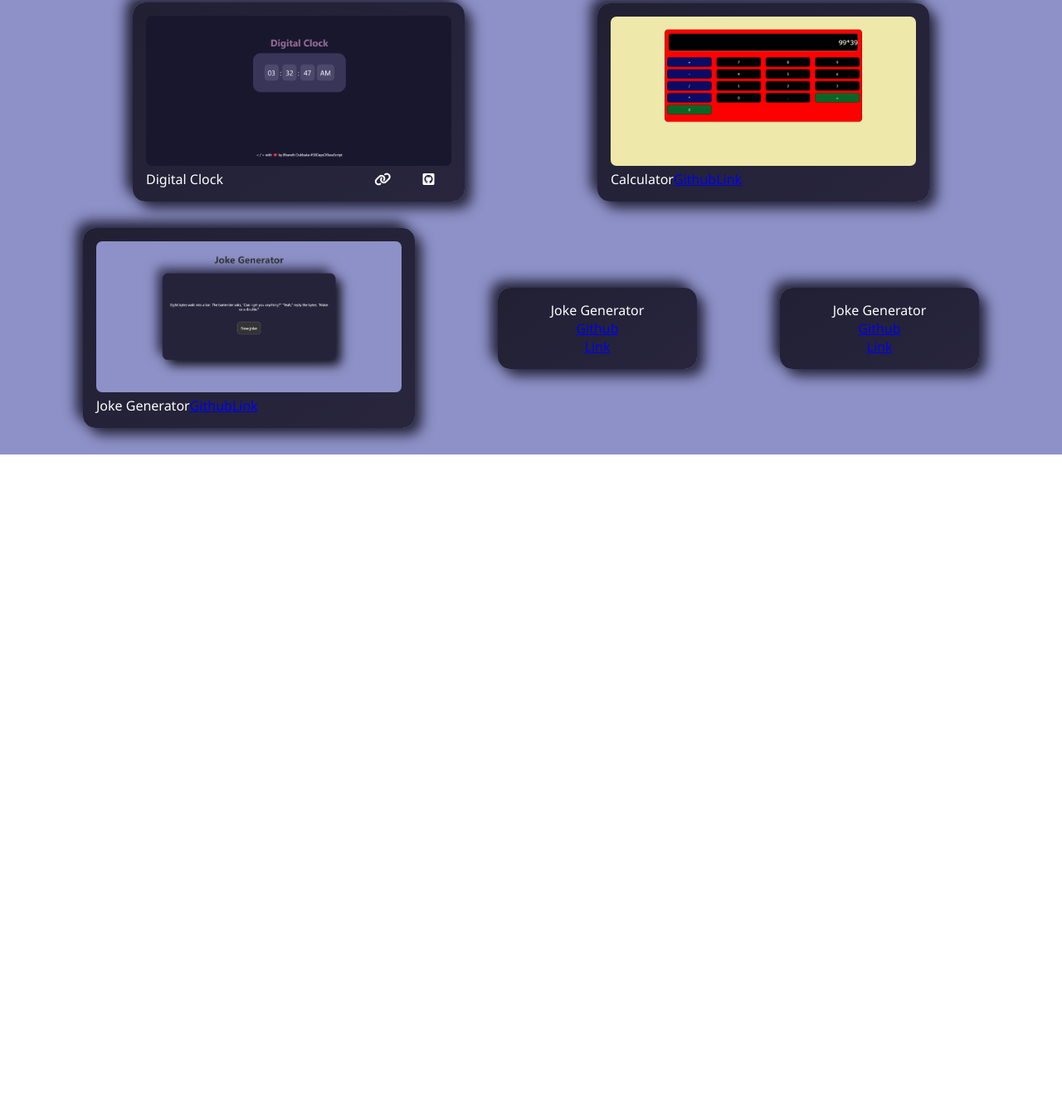
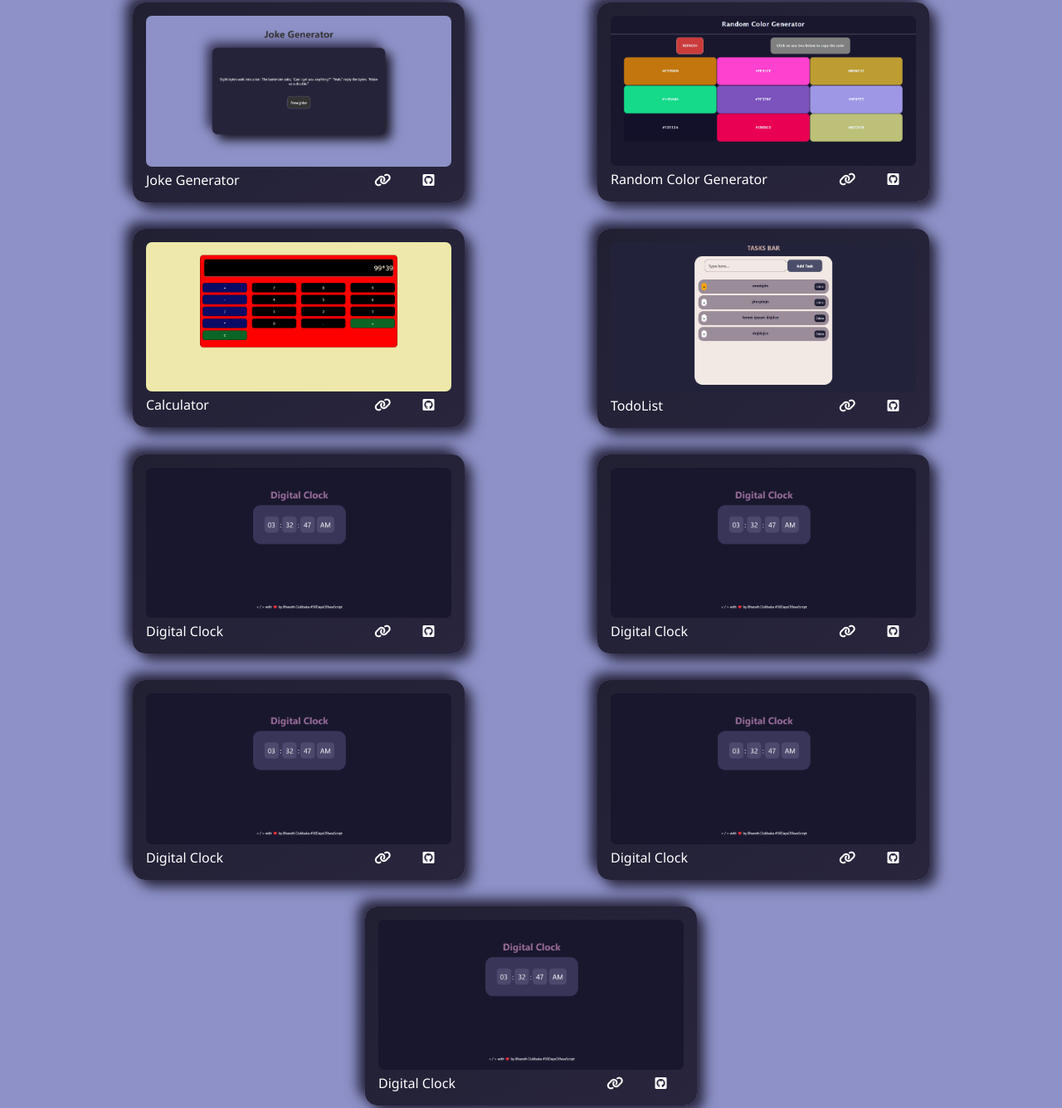
Before and after one commit to Bharath-Dubbaka/30days30projectsJS, a browser extension: page index.html in a window 1280 px wide. Shown: the part 88-1424 px from the top of the page at 83% size. Before the commit the page ends 800 px from the top, so only its background shows below. Drawn offline with Linux system fonts and the light colour scheme.

Commit message:
added appropriate links and design to projectdivs

```diff
--- a/index.html
+++ b/index.html
@@ -16,14 +16,14 @@
         <div class="content" id="projectsContainer">
             <!-- projects -->
             <div class="item">
-                <img src="./assets/digitalClock.png" alt="Digital Clock Image" />
+                <img src="./assets/jokeGen.png" alt="JokeGen Image" />
                 <div class="links">
-                    <div class="projectName">Digital Clock</div>
+                    <div class="projectName">Joke Generator</div>
                     <div class="projectLink">
-                        <a target="_blank" href="DigitalClockJS/index.html"><i class="fa-solid fa-link"></i></a>
+                        <a target="_blank" href="01-JokeGenJS/index.html"><i class="fa-solid fa-link"></i></a>
                     </div>
                     <div class="projectGithub">
-                        <a target="_blank" href="https://github.com/Bharath-Dubbaka/30daysofJS/tree/main/DigitalClockJS"><i class="fa-brands fa-square-github"></i></a>
+                        <a target="_blank" href="https://github.com/Bharath-Dubbaka/30days30projectsJS/tree/main/01-JokeGenJS"><i class="fa-brands fa-square-github"></i></a>
                     </div>
                 </div>
                 <div class="description">
@@ -31,14 +31,14 @@
                 </div>
             </div>
             <div class="item">
-                <img src="./assets/calculator.png" alt="Calculator Image" />
+                <img src="./assets/RandomColorGen.png" alt="Calculator Image" />
                 <div class="links">
-                    <div>Calculator</div>
-                    <div>
-                        <a target="_blank" href="https://github.com/Bharath-Dubbaka/30daysofJS/tree/main/CalculatorJS">Github</a>
+                    <div class="projectName">Random Color Generator</div>
+                    <div class="projectLink">
+                        <a target="_blank" href="02-RandomColorGenJS/index.html"><i class="fa-solid fa-link"></i></a>
                     </div>
-                    <div>
-                        <a target="_blank" href="calculatorJS/index.html">Link</a>
+                    <div class="projectGithub">
+                        <a target="_blank" href="https://github.com/Bharath-Dubbaka/30days30projectsJS/tree/main/02-RandomColorGenJS"><i class="fa-brands fa-square-github"></i></a>
                     </div>
                 </div>
                 <div class="description">
@@ -46,14 +46,14 @@
                 </div>
               </div>
               <div class="item">
-                <img src="./assets/jokeGen.png" alt="Joke Generator Image" />
+                <img src="./assets/calculator.png" alt="Calculator Image" />
                 <div class="links">
-                    <div>Joke Generator</div>
-                    <div>
-                        <a target="_blank" href="https://github.com/Bharath-Dubbaka/30daysofJS/tree/main/TodoJS">Github</a>
+                    <div class="projectName">Calculator</div>
+                    <div class="projectLink">
+                        <a target="_blank" href="03-CalculatorJS/index.html"><i class="fa-solid fa-link"></i></a>
                     </div>
-                    <div>
-                        <a target="_blank" href="JokeGenJS/index.html">Link</a>
+                    <div class="projectGithub">
+                        <a target="_blank" href="https://github.com/Bharath-Dubbaka/30days30projectsJS/tree/main/03-CalculatorJS"><i class="fa-brands fa-square-github"></i></a>
                     </div>
                 </div>
                 <div class="description">
@@ -61,26 +61,90 @@
                 </div>
             </div>
             <div class="item">
-                <!-- <img src="30DaysOfJavaScript/assets/01.png" alt="Drum Kit" /> -->
-                <div>Joke Generator</div>
-                <div>
-                  <a href="https://github.com/Bharath-Dubbaka/30daysofJS/tree/main/TodoJS">Github</a>
-                </div>
-                <div>
-                  <a target="_blank" href="JokeGenJS/index.html">Link</a>
+                <img src="./assets/TodoList.png" alt="Digital Clock Image" />
+                <div class="links">
+                    <div class="projectName">TodoList</div>
+                    <div class="projectLink">
+                        <a target="_blank" href="04-TodoJS/index.html"><i class="fa-solid fa-link"></i></a>
+                    </div>
+                    <div class="projectGithub">
+                        <a href="https://github.com/Bharath-Dubbaka/30days30projectsJS/tree/main/04-TodoJS"><i class="fa-brands fa-square-github"></i></a>
+                    </div>
                 </div>
                 <div class="description">
                     <!-- Jam out with this interactive JavaScript Drum Kit.  Trigger realistic drum sounds by pressing keyboard keys or clicking on virtual drum pads.   -->
                 </div>
               </div>
               <div class="item">
-                <!-- <img src="30DaysOfJavaScript/assets/01.png" alt="Drum Kit" /> -->
-                <div>Joke Generator</div>
-                <div>
-                  <a href="https://github.com/Bharath-Dubbaka/30daysofJS/tree/main/TodoJS">Github</a>
+                <img src="./assets/digitalClock.png" alt="Joke Generator Image" />
+                <div class="links">
+                    <div class="projectName">Digital Clock</div>
+                    <div class="projectLink">
+                    <a target="_blank" href="05-DigitalClockJS/index.html"><i class="fa-solid fa-link"></i></a>
+                    </div>
+                    <div class="projectGithub">
+                        <a href="https://github.com/Bharath-Dubbaka/30days30projectsJS/tree/main/05-DigitalClockJS"><i class="fa-brands fa-square-github"></i></a>
+                    </div>
                 </div>
-                <div>
-                  <a target="_blank" href="JokeGenJS/index.html">Link</a>
+                <div class="description">
+                    <!-- Jam out with this interactive JavaScript Drum Kit.  Trigger realistic drum sounds by pressing keyboard keys or clicking on virtual drum pads.   -->
+                </div>
+              </div>
+              <div class="item">
+                <img src="./assets/digitalClock.png" alt="Joke Generator Image" />
+                <div class="links">
+                    <div class="projectName">Digital Clock</div>
+                    <div class="projectLink">
+                    <a target="_blank" href="05-DigitalClockJS/index.html"><i class="fa-solid fa-link"></i></a>
+                    </div>
+                    <div class="projectGithub">
+                        <a href="https://github.com/Bharath-Dubbaka/30days30projectsJS/tree/main/05-DigitalClockJS"><i class="fa-brands fa-square-github"></i></a>
+                    </div>
+                </div>
+                <div class="description">
+                    <!-- Jam out with this interactive JavaScript Drum Kit.  Trigger realistic drum sounds by pressing keyboard keys or clicking on virtual drum pads.   -->
+                </div>
+              </div>
+              <div class="item">
+                <img src="./assets/digitalClock.png" alt="Joke Generator Image" />
+                <div class="links">
+                    <div class="projectName">Digital Clock</div>
+                    <div class="projectLink">
+                    <a target="_blank" href="05-DigitalClockJS/index.html"><i class="fa-solid fa-link"></i></a>
+                    </div>
+                    <div class="projectGithub">
+                        <a href="https://github.com/Bharath-Dubbaka/30days30projectsJS/tree/main/05-DigitalClockJS"><i class="fa-brands fa-square-github"></i></a>
+                    </div>
+                </div>
+                <div class="description">
+                    <!-- Jam out with this interactive JavaScript Drum Kit.  Trigger realistic drum sounds by pressing keyboard keys or clicking on virtual drum pads.   -->
+                </div>
+              </div>
+              <div class="item">
+                <img src="./assets/digitalClock.png" alt="Joke Generator Image" />
+                <div class="links">
+                    <div class="projectName">Digital Clock</div>
+                    <div class="projectLink">
+                    <a target="_blank" href="05-DigitalClockJS/index.html"><i class="fa-solid fa-link"></i></a>
+                    </div>
+                    <div class="projectGithub">
+                        <a href="https://github.com/Bharath-Dubbaka/30days30projectsJS/tree/main/05-DigitalClockJS"><i class="fa-brands fa-square-github"></i></a>
+                    </div>
+                </div>
+                <div class="description">
+                    <!-- Jam out with this interactive JavaScript Drum Kit.  Trigger realistic drum sounds by pressing keyboard keys or clicking on virtual drum pads.   -->
+                </div>
+              </div>
+              <div class="item">
+                <img src="./assets/digitalClock.png" alt="Joke Generator Image" />
+                <div class="links">
+                    <div class="projectName">Digital Clock</div>
+                    <div class="projectLink">
+                    <a target="_blank" href="05-DigitalClockJS/index.html"><i class="fa-solid fa-link"></i></a>
+                    </div>
+                    <div class="projectGithub">
+                        <a href="https://github.com/Bharath-Dubbaka/30days30projectsJS/tree/main/05-DigitalClockJS"><i class="fa-brands fa-square-github"></i></a>
+                    </div>
                 </div>
                 <div class="description">
                     <!-- Jam out with this interactive JavaScript Drum Kit.  Trigger realistic drum sounds by pressing keyboard keys or clicking on virtual drum pads.   -->
```
Also changed, not shown: assets/RandomColorGen.png (added), assets/TodoList.png (added).
